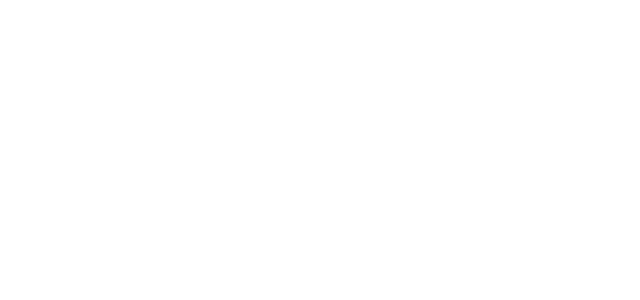
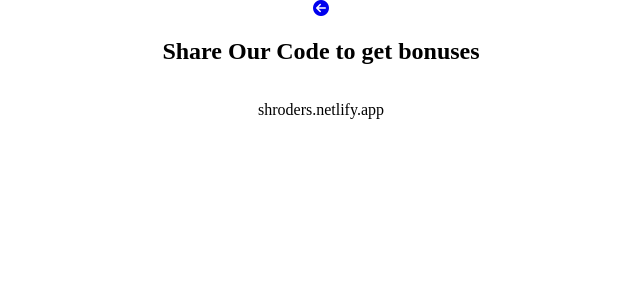
Before and after one commit to samuelkuria01/brandinfluence, a React (Create React App) app: page /share in a window 1280 px wide. Before the commit this address had no page. Shown: the top 300 px of the page, without its empty margins (319-959 px from the left). Built offline with nearby package versions, Linux system fonts and the light colour scheme; a web font is replaced by a local one.

Commit message:
fanya kweli

```diff
--- a/src/App.js
+++ b/src/App.js
@@ -9,6 +9,7 @@
 import Login from './Components/Login';
 import Signup from './Components/Signup';
 import Packages from './Components/Packages';
+import Share from './Components/Share';
 
 function App() {
   const [showNavbar, setShowNavbar] = useState(true);
@@ -19,6 +20,15 @@
           path="/"
           element={
             <Login
+              // Pass setShowNavbar as a prop to Login component
+              setShowNavbar={setShowNavbar}
+            />
+          }
+        />
+         <Route
+          path="/share"
+          element={
+            <Share
               // Pass setShowNavbar as a prop to Login component
               setShowNavbar={setShowNavbar}
             />
--- /dev/null
+++ b/src/Components/Share.js
@@ -0,0 +1,23 @@
+import React from 'react'
+import { Link } from 'react-router-dom'
+function Share() {
+  return (
+    <div>
+         <div >
+                <Link to='/task'>
+                <i class="fa-solid fa-circle-arrow-left"></i>
+                          </Link>
+            </div>
+      <h2>Share Our Code to get bonuses</h2>
+      <div>
+      <div className='packagearrow'>
+
+            <p>shroders.netlify.app</p>
+        </div>
+
+      </div>
+    </div>
+  )
+}
+
+export default Share
--- a/src/Components/Task.js
+++ b/src/Components/Task.js
@@ -6,7 +6,7 @@
       <div className='kadamawe'>
       <h2>Task</h2>
       <div className='kadamlink'>
-        <Link>
+        <Link to='/help'>
         <i class="fa-solid fa-circle-question"></i>
         <span>Help</span>
         </Link>
--- a/src/Components/Wallet.js
+++ b/src/Components/Wallet.js
@@ -79,7 +79,9 @@
           </div>
           <div className='sharebutton'>
             <button>
-            <i class="fa-solid fa-circle-plus"></i>
+              <Link to='/share'>
+              <i class="fa-solid fa-circle-plus"></i>
+              </Link>
             <span>Share</span>
             </button>
           </div>
```
